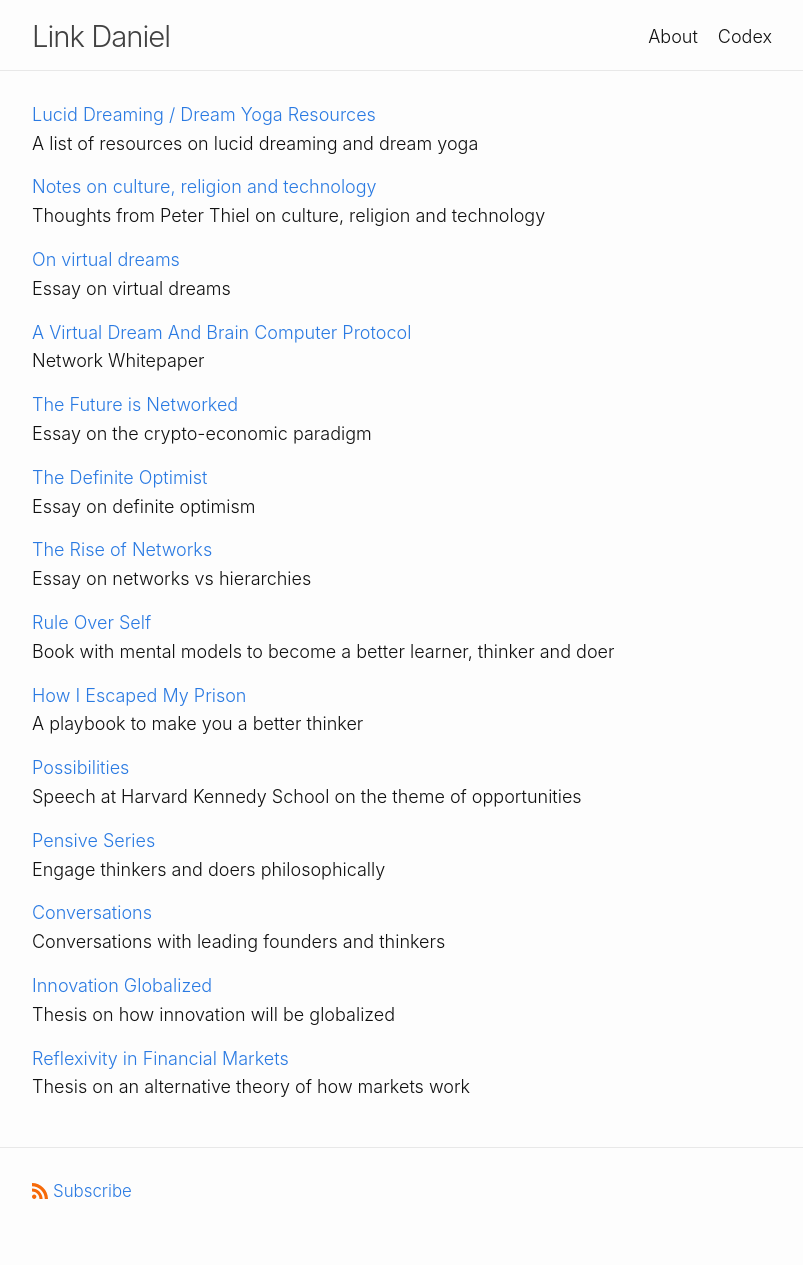
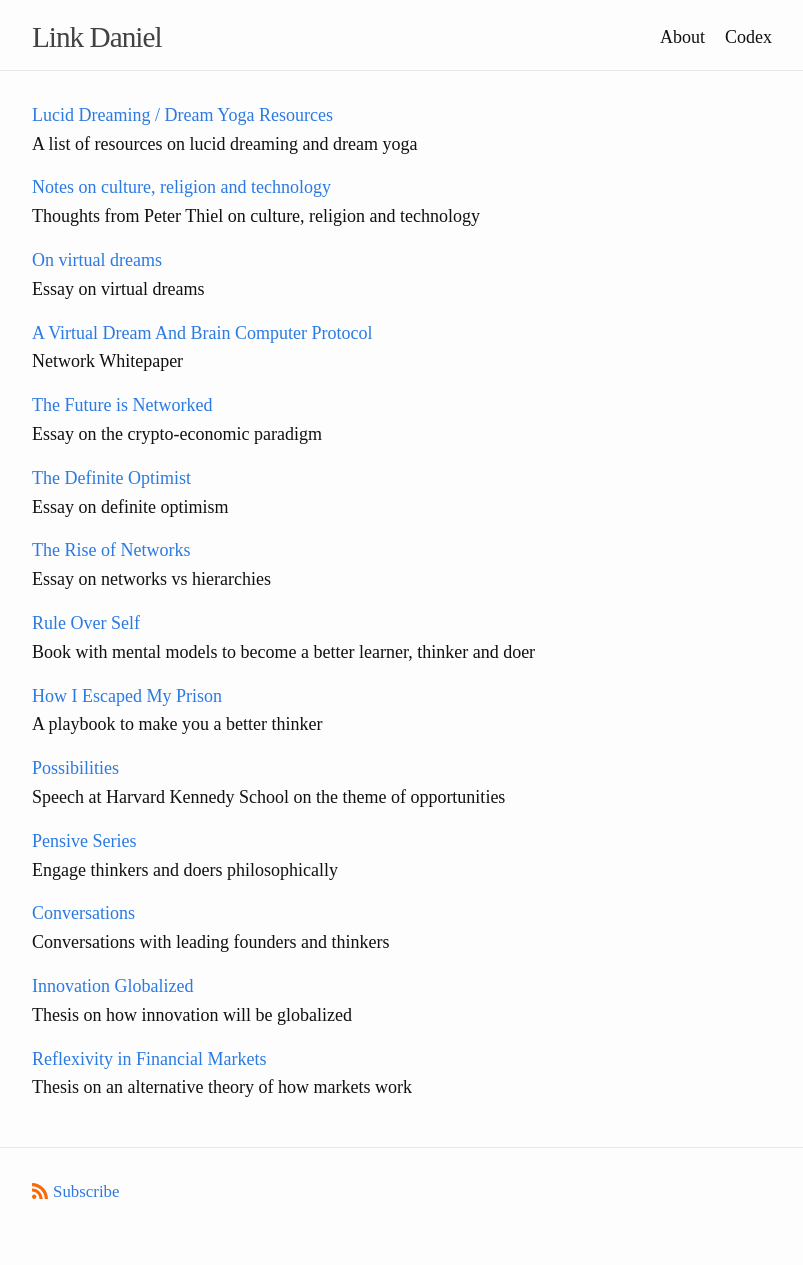
Before and after one commit to link-daniel/link.github.io, a Jekyll site: the page built from index.md, in a window 1280 px wide. Shown: the whole page, without its empty margins (238-1041 px from the left). Built offline with Jekyll 4.4.1, drawn with Linux system fonts in a browser that asks for light colours; some web fonts are replaced.

Commit message:
Update initialize.scss

```diff
--- a/_sass/minima/initialize.scss
+++ b/_sass/minima/initialize.scss
@@ -1,8 +1,9 @@
 @charset "utf-8";
+@import url('https://fonts.google.com/specimen/Source+Serif+Pro');
 
 // Define defaults for each variable.
 
-$base-font-family: -apple-system, system-ui, BlinkMacSystemFont, "Segoe UI", "Segoe UI Symbol", "Segoe UI Emoji", "Apple Color Emoji", Roboto, Helvetica, Arial, sans-serif !default;
+$base-font-family: serif, -apple-system, system-ui, BlinkMacSystemFont, "Segoe UI", "Segoe UI Symbol", "Segoe UI Emoji", "Apple Color Emoji", Roboto, Helvetica, Arial, sans-serif !default;
 $code-font-family: "Menlo", "Inconsolata", "Consolas", "Roboto Mono", "Ubuntu Mono", "Liberation Mono", "Courier New", monospace;
 $base-font-size:   18px !default;
 $base-font-weight: 350 !default;
```
